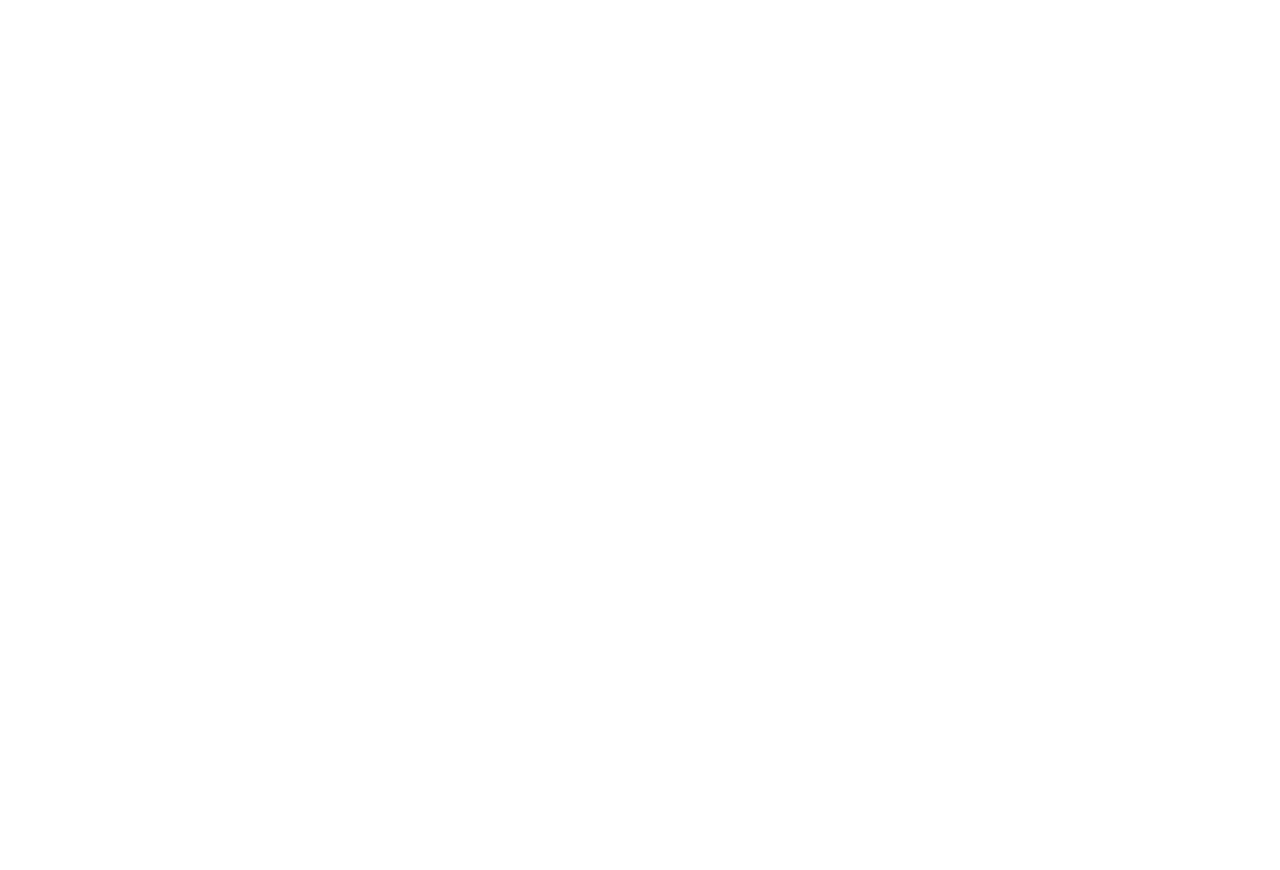
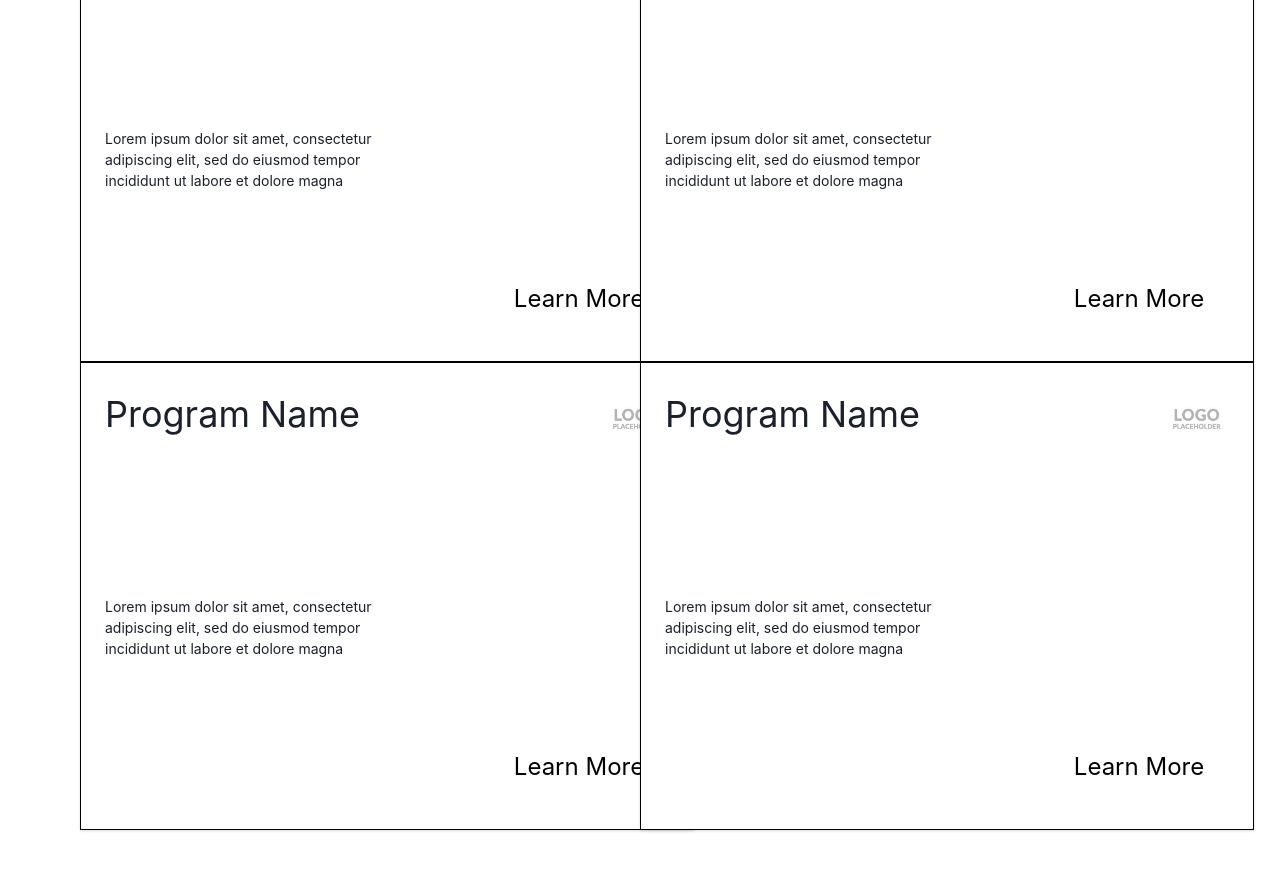
Before and after one commit to Cobby914/TENA, a React (Vite) app in the folder client/: page / in a window 1280 px wide. Shown: the part 1520-2390 px from the top of the page. Before the commit the page ends 1389 px from the top, so only its background shows below. Built offline with nearby package versions, Linux system fonts and the light colour scheme.

Commit message:
Added structural changes/changed nav to sticky need to fix

```diff
--- a/client/src/components/layout/Navbar.jsx
+++ b/client/src/components/home/layout/Navbar.jsx
@@ -1,6 +1,6 @@
 import { Box, Flex, Image } from "@chakra-ui/react";
 import Button from "../ui/Button";
-import logo from "../../assets/logoplaceholder.png";
+import logo from "../../../assets/logoplaceholder.png";
 
 export default function Navbar() {
     return (
@@ -11,6 +11,9 @@
             bg="rgb(217, 217, 217)"
             px="10"
             height="150px"
+            position="sticky"
+            top="0"
+            z-index="1000"
         >
             {/* Logo/Label */}
             <Flex
--- /dev/null
+++ b/client/src/components/home/layout/Programs.jsx
@@ -0,0 +1,49 @@
+import { Box, Flex, SimpleGrid} from "@chakra-ui/react";
+import ProgramCard from "../ui/ProgramCard";
+import logo from "../../../assets/logoplaceholder.png";
+
+export default function Programs() {
+    return (
+        <Box
+            as="section"
+            bg="rgb(255, 255, 255)" //Light Gray Section
+            width="100%"
+            px="20"
+            py="16"
+            height="1200px"
+        >
+            <Flex
+                direction="column"
+                justifyContent="center"
+                alignItems="center"
+            >
+                <SimpleGrid columns={2} spacing="0">
+                    <ProgramCard
+                        title="Program Name"
+                        description="Lorem ipsum dolor sit amet, consectetur adipiscing elit, sed do eiusmod  tempor incididunt ut labore et dolore magna"
+                        imageSrc={logo}
+                        buttonText="Learn More"
+                    />
+                    <ProgramCard
+                        title="Program Name"
+                        description="Lorem ipsum dolor sit amet, consectetur adipiscing elit, sed do eiusmod  tempor incididunt ut labore et dolore magna"
+                        imageSrc={logo}
+                        buttonText="Learn More"
+                    />
+                    <ProgramCard
+                        title="Program Name"
+                        description="Lorem ipsum dolor sit amet, consectetur adipiscing elit, sed do eiusmod  tempor incididunt ut labore et dolore magna"
+                        imageSrc={logo}
+                        buttonText="Learn More"
+                    />
+                    <ProgramCard
+                        title="Program Name"
+                        description="Lorem ipsum dolor sit amet, consectetur adipiscing elit, sed do eiusmod  tempor incididunt ut labore et dolore magna"
+                        imageSrc={logo}
+                        buttonText="Learn More"
+                    />
+                </SimpleGrid>
+            </Flex>
+        </Box>
+    )
+}
--- a/client/src/components/ui/Button.jsx
+++ b/client/src/components/home/ui/Button.jsx
@@ -2,7 +2,6 @@
 
 export default function Button({ children, ...props }) {
     return (
-        // Edit this styling to get consistent buttons
         <ChakraButton
             bg="white"
             color="black"
--- /dev/null
+++ b/client/src/components/home/ui/ProgramCard.jsx
@@ -0,0 +1,55 @@
+import { Card, Grid, GridItem, Text, Image } from "@chakra-ui/react";
+import Button from "./Button";
+
+export default function ProgramCard({
+    title,
+    description,
+    imageSrc,
+    buttonText,
+}) {
+    return (
+        <Card
+            w="614px"
+            h="468px"
+            p="6"
+            border="1px solid black"
+            borderRadius="0"
+        >
+            <Grid templateColumns="1fr 1fr" templateRows="1fr 1fr" h="100%">
+
+                {/* Title */}
+                <GridItem>
+                    <Text fontSize="4xl">
+                        {title}
+                    </Text>
+                </GridItem>
+
+                {/* Image */}
+                <GridItem display="flex" justifyContent="flex-end">
+                    <Image
+                        src={imageSrc}
+                        boxSize="64px"
+                        objectFit="contain"
+                    />
+                </GridItem>
+
+                {/* Description */}
+                <GridItem>
+                    <Text fontSize="sm">
+                        {description}
+                    </Text>
+                </GridItem>
+
+                {/* Learn more button */}
+                <GridItem
+                    display="flex"
+                    justifyContent="flex-end"
+                    alignItems="flex-end"
+                >
+                    <Button as="u">{buttonText}</Button>
+                </GridItem>
+
+            </Grid>
+        </Card>
+    );
+}
--- a/client/src/pages/Home.jsx
+++ b/client/src/pages/Home.jsx
@@ -1,6 +1,7 @@
-import Navbar from "../components/layout/Navbar";
-import Slogan from "../components/layout/Slogan";
-import ProblemStatement from "../components/layout/ProblemStatement";
+import Navbar from "../components/home/layout/Navbar";
+import Slogan from "../components/home/layout/Slogan";
+import ProblemStatement from "../components/home/layout/ProblemStatement";
+import Programs from "../components/home/layout/Programs";
 
 export default function Home() {
     return (
@@ -8,6 +9,7 @@
             <Navbar/>
             <Slogan/>
             <ProblemStatement/>
+            <Programs/>
         </>
     );
 }
```
Also changed, not shown: client/src/components/home/layout/ProblemStatement.jsx (renamed from client/src/components/layout/ProblemStatement.jsx), client/src/components/home/layout/Slogan.jsx (renamed from client/src/components/layout/Slogan.jsx).
